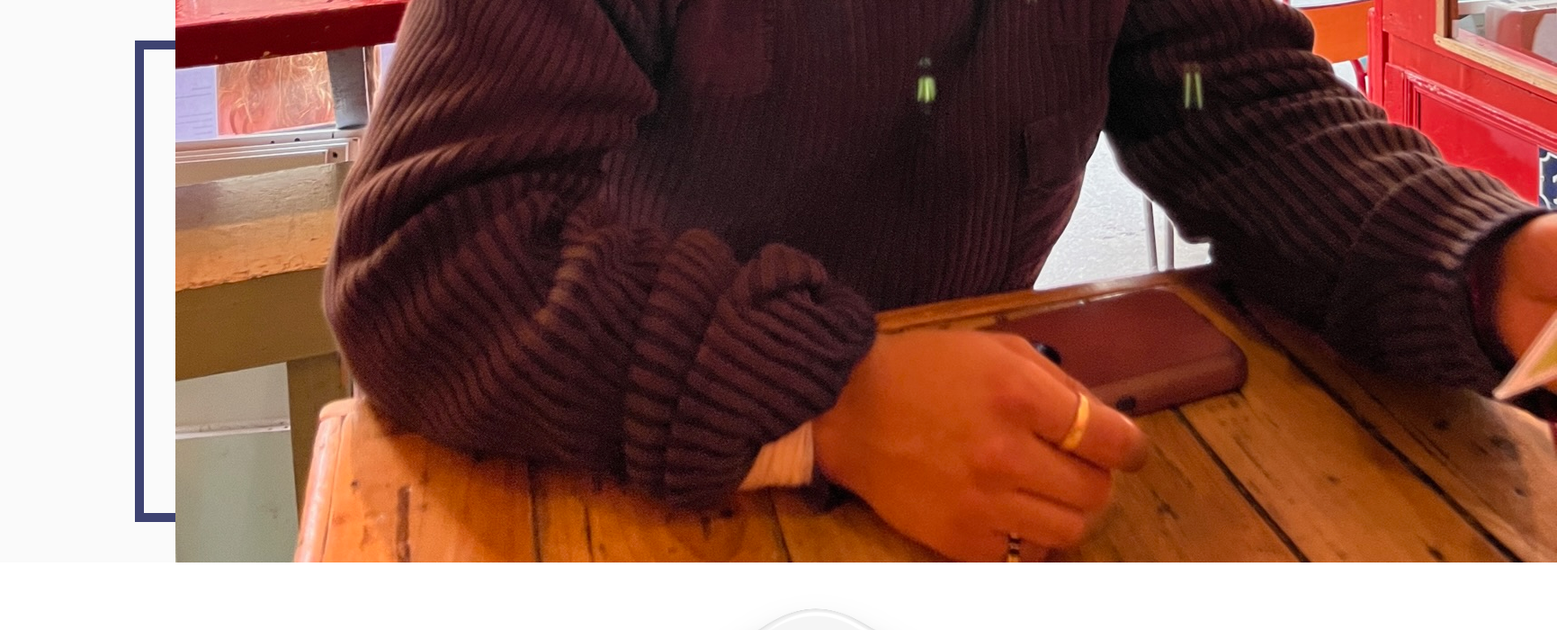
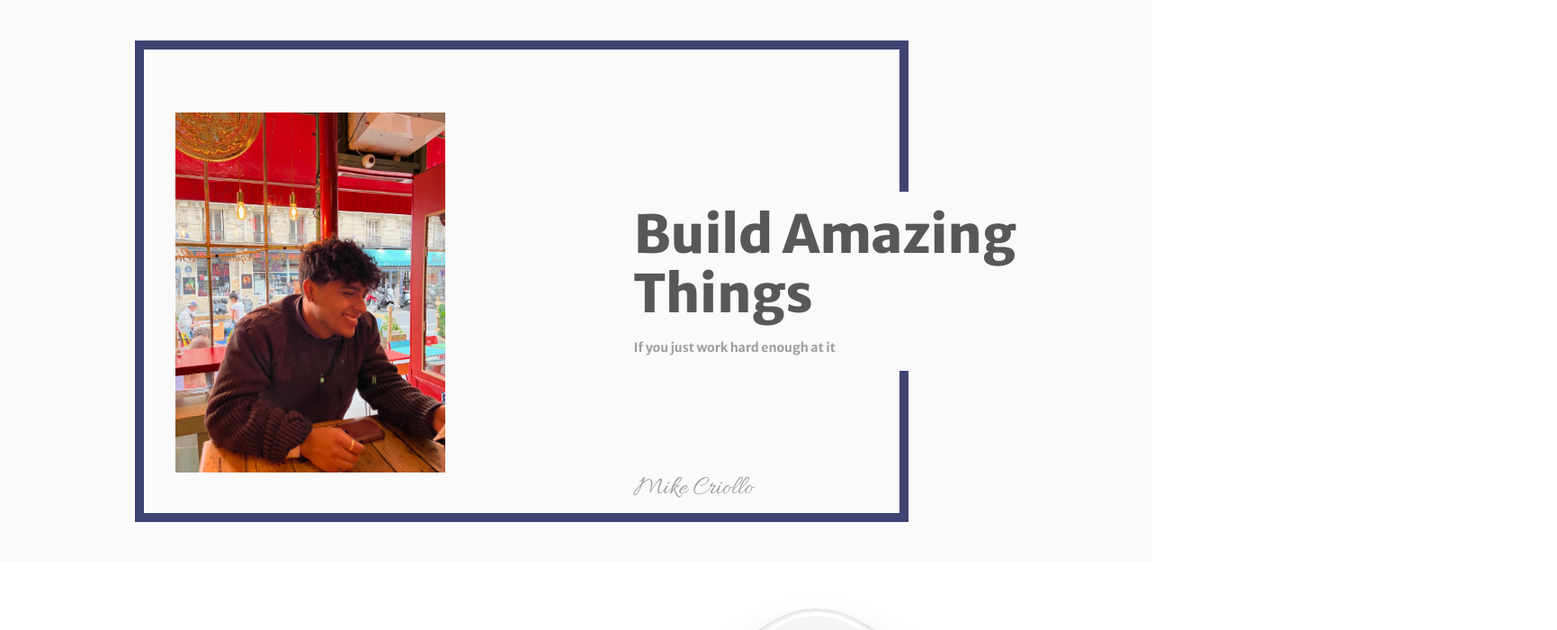
Before and after one commit to mkcriollo/profolio, a plain HTML site: page index.html in a window 1280 px wide. Shown: the part 800-1500 px from the top of the page at 90% size, 1731 px wide, since content can reach past the window. Drawn offline with nearby package versions, Linux system fonts and the light colour scheme.

Commit message:
fix new image css

```diff
--- a/index.html
+++ b/index.html
@@ -113,6 +113,9 @@
           </div>
           <img
             class="about__visual"
+            height="400px"
+            width="300px"
+            style="margin-bottom: 100px"
             src="assets/img/MikeCriolloImage.JPG"
             alt="Mike Criollo"
           />
```
